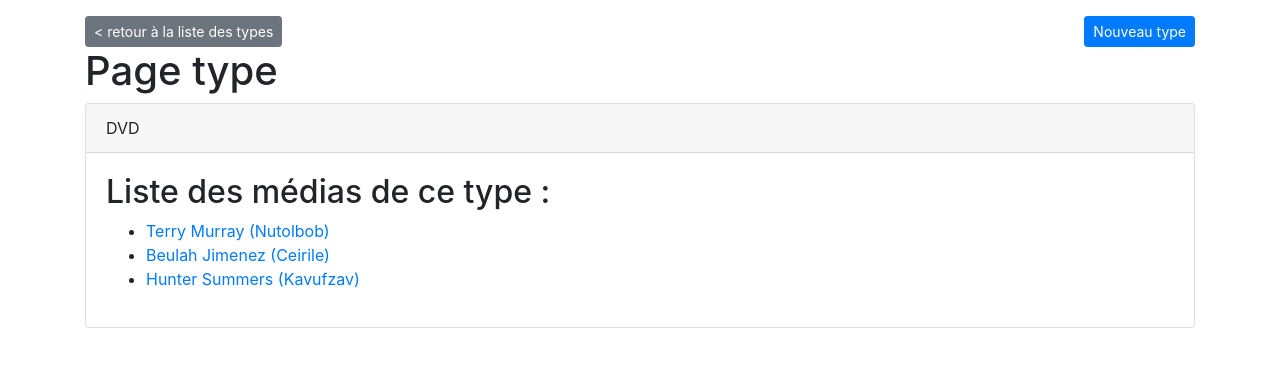
After one commit to tomsihap/mediatheque-exercises, a PHP site: page /page-type.php?id=1 in a window 1280 px wide. The commit adds this page. Shown: the top 367 px of the page. Run offline with PHP 8.4, Linux system fonts and the light colour scheme; data comes from the database, SQL or seed files in the repository.

Commit message:
:rocket: :sparkles: Ajout d'une page "type" qui affiche tous les films du type

```diff
--- a/liste-types.php
+++ b/liste-types.php
@@ -29,7 +29,7 @@ $types = $response->fetchAll(PDO::FETCH_ASSOC);
 <?php foreach($types as $type) : ?>
     <tr>
         <td><?= $type['id'] ?></td>
-        <td><?= $type['name'] ?></td>
+        <td><a href="page-type.php?id=<?= $type['id'] ?>"><?= $type['name'] ?></a></td>
     </tr>
 <?php endforeach; ?>
 </table>
--- /dev/null
+++ b/page-type.php
@@ -0,0 +1,49 @@
+<?php session_start(); // Obligatoire pour utiliser les sessions ?>
+<?php require_once 'pdo.php' ?>
+
+<?php
+// Récupérer les données avec PDO
+$request = 'SELECT  media.id as mediaId,
+                    media.creator as mediaCreator,
+                    media.title as mediaTitle,
+                    media.type_id as mediaTypeId,
+                    type.id as typeId,
+                    type.name as typeName
+            FROM media
+            INNER JOIN type
+                ON media.type_id = type.id
+            WHERE type_id = ' . $_GET['id'];
+
+
+
+
+$response = $bdd->query($request);
+$medias = $response->fetchAll(PDO::FETCH_ASSOC);
+
+?>
+
+<!-- // Inclusion du header -->
+<?php include ('partials/_header.php'); ?>
+<a href="liste-types.php" class="btn btn-sm btn-secondary">< retour à la liste des types</a>
+<a href="ajout-type.php" class="btn btn-sm btn-primary float-right">Nouveau type</a>
+<h1>Page type</h1>
+
+<div class="card">
+    <div class="card-header"><?= $medias[0]['typeName']?></div>
+    <div class="card-body">
+        <h2>Liste des médias de ce type :</h2>
+        <ul>
+            <?php foreach ($medias as $media) : ?>
+                <li>
+                    <a href="page-media.php?id=<?= $media['mediaId'] ?>">
+                        <?= $media['mediaTitle'] ?> (<?= $media['mediaCreator'] ?>)
+                    </a>
+                </li>
+            <?php endforeach; ?>
+        </ul>
+    </div>
+</div>
+
+</table>
+<!-- // Inclusion du footer -->
+<?php include('partials/_footer.php'); ?>
```
